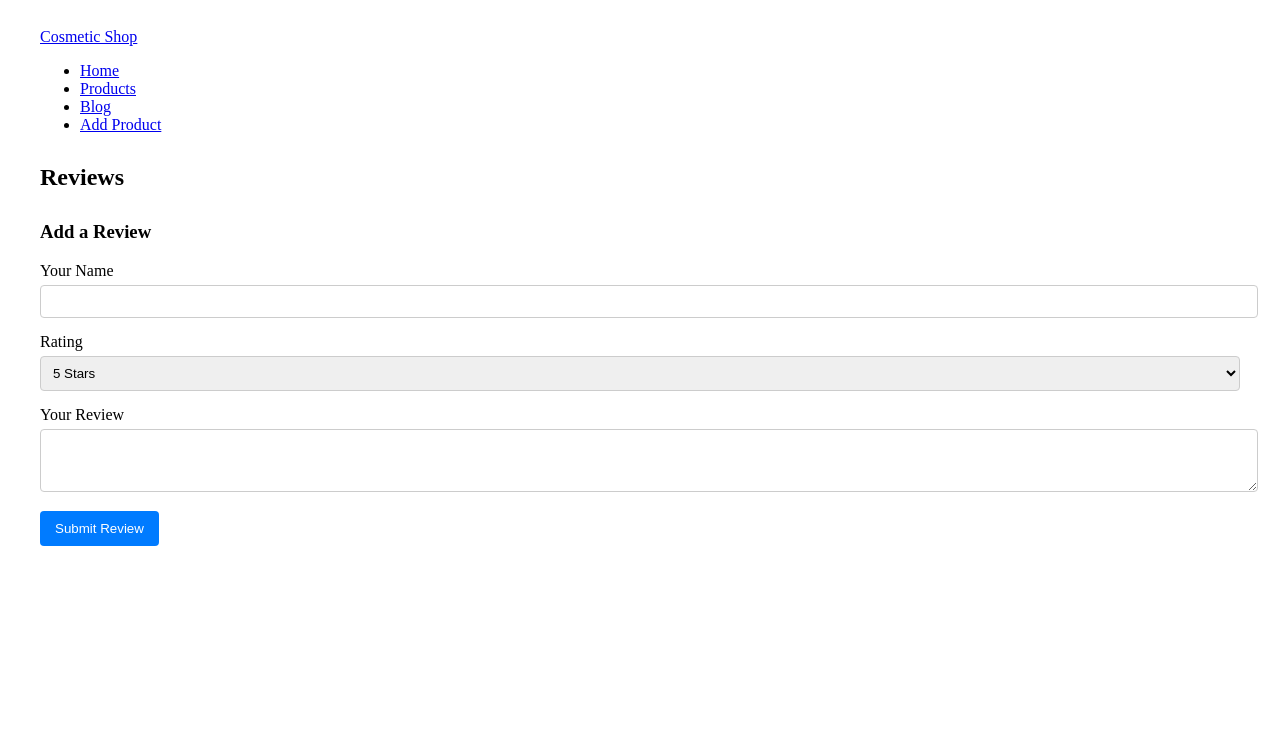
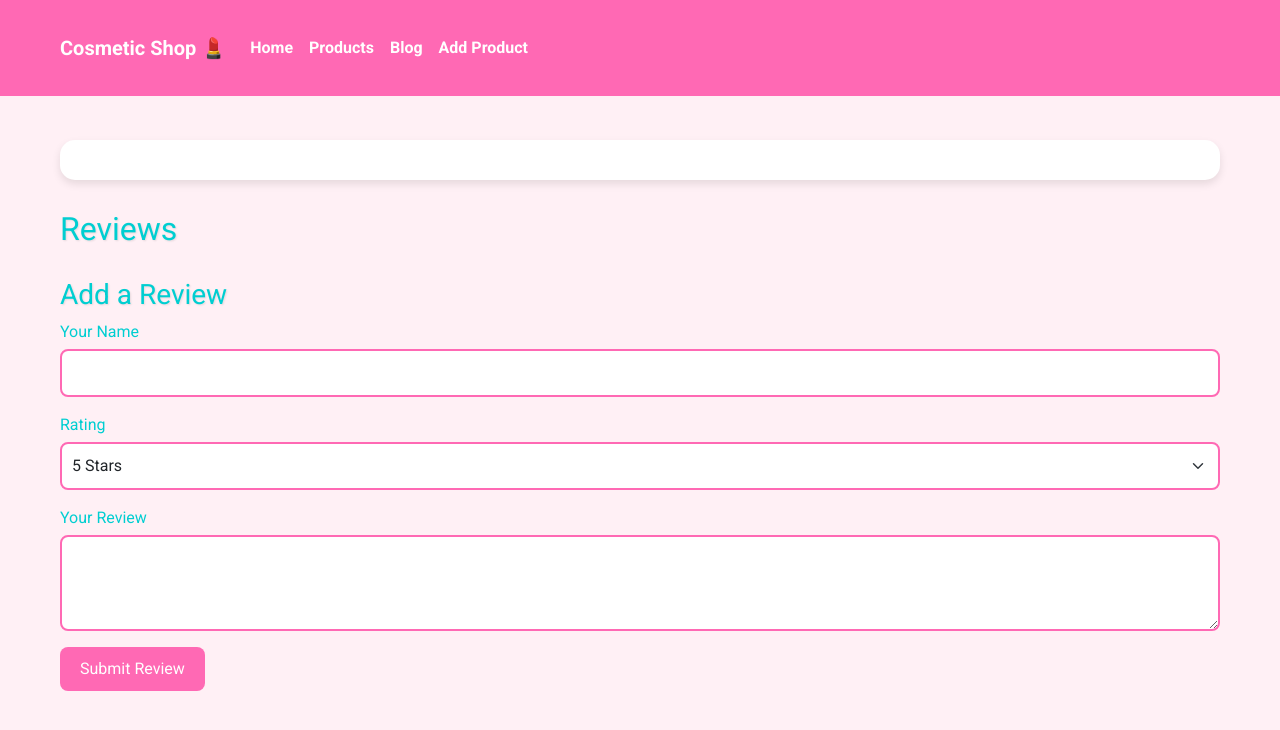
Before and after one commit to bryokn/cosmetics, a website: page products-detail.html in a window 1280 px wide. Drawn offline with nearby package versions, Linux system fonts and the light colour scheme.

Commit message:
updated css

```diff
--- a/products-detail.html
+++ b/products-detail.html
@@ -3,41 +3,56 @@
 <head>
     <meta charset="UTF-8">
     <meta name="viewport" content="width=device-width, initial-scale=1.0">
-    <title>Product Detail - Cosmetic Shop</title>
-    <link rel="stylesheet" href="styles.css">
+    <title>Product Details - Cosmetic Shop</title>
+    <link href="https://cdn.jsdelivr.net/npm/bootstrap@5.1.3/dist/css/bootstrap.min.css" rel="stylesheet">
+    <link href="https://fonts.googleapis.com/css2?family=Roboto:wght@400;700&display=swap" rel="stylesheet">
+    <link href="styles.css" rel="stylesheet">
 </head>
 <body>
-    <div class="container">
-        <nav>
-            <a href="#" class="navbar-brand">Cosmetic Shop</a>
-            <div id="navbarNav" class="collapse navbar-collapse">
-                <ul>
-                    <li><a href="index.html" class="nav-link">Home</a></li>
-                    <li><a href="products.html" class="nav-link">Products</a></li>
-                    <li><a href="blog.html" class="nav-link">Blog</a></li>
-                    <li><a href="add-product.html" class="nav-link">Add Product</a></li>
+    <nav class="navbar navbar-expand-lg navbar-light bg-light">
+        <div class="container">
+            <a class="navbar-brand" href="#">Cosmetic Shop</a>
+            <button class="navbar-toggler" type="button" data-bs-toggle="collapse" data-bs-target="#navbarNav" aria-controls="navbarNav" aria-expanded="false" aria-label="Toggle navigation">
+                <span class="navbar-toggler-icon"></span>
+            </button>
+            <div class="collapse navbar-collapse" id="navbarNav">
+                <ul class="navbar-nav">
+                    <li class="nav-item">
+                        <a class="nav-link" href="index.html">Home</a>
+                    </li>
+                    <li class="nav-item">
+                        <a class="nav-link" href="products.html">Products</a>
+                    </li>
+                    <li class="nav-item">
+                        <a class="nav-link" href="blog.html">Blog</a>
+                    </li>
+                    <li class="nav-item">
+                        <a class="nav-link" href="add-product.html">Add Product</a>
+                    </li>
                 </ul>
             </div>
-        </nav>
+        </div>
+    </nav>
 
+    <div class="container mt-4">
         <div id="productDetail">
-            <!-- Product details inserted here -->
+            <!-- Product details here -->
         </div>
 
         <h2>Reviews</h2>
         <div id="reviewList">
-            <!-- Reviews inserted here -->
+            <!-- Reviews here -->
         </div>
 
         <h3>Add a Review</h3>
         <form id="reviewForm">
-            <div>
-                <label for="username">Your Name</label>
-                <input type="text" id="username" required>
+            <div class="mb-3">
+                <label for="username" class="form-label">Your Name</label>
+                <input type="text" class="form-control" id="username" required>
             </div>
-            <div>
-                <label for="rating">Rating</label>
-                <select id="rating" required>
+            <div class="mb-3">
+                <label for="rating" class="form-label">Rating</label>
+                <select class="form-select" id="rating" required>
                     <option value="5">5 Stars</option>
                     <option value="4">4 Stars</option>
                     <option value="3">3 Stars</option>
@@ -45,14 +60,15 @@
                     <option value="1">1 Star</option>
                 </select>
             </div>
-            <div>
-                <label for="comment">Your Review</label>
-                <textarea id="comment" rows="3" required></textarea>
+            <div class="mb-3">
+                <label for="comment" class="form-label">Your Review</label>
+                <textarea class="form-control" id="comment" rows="3" required></textarea>
             </div>
-            <button type="submit">Submit Review</button>
+            <button type="submit" class="btn btn-primary">Submit Review</button>
         </form>
     </div>
 
+    <script src="https://cdn.jsdelivr.net/npm/bootstrap@5.1.3/dist/js/bootstrap.bundle.min.js"></script>
     <script src="script.js"></script>
 </body>
 </html>
--- a/script.js
+++ b/script.js
@@ -192,8 +192,6 @@ async function loadReviews(productId) {
 }
 
 
-
-
 function setupReviewForm() {
     const reviewForm = document.getElementById('reviewForm');
     reviewForm.addEventListener('submit', async (e) => {
@@ -215,6 +213,16 @@ function setupReviewForm() {
         loadReviews(productId);
         reviewForm.reset();
     });
+}
+
+function loadProductDetail() {
+    const urlParams = new URLSearchParams(window.location.search);
+    const productId = urlParams.get('id');
+    if (productId) {
+        loadProductDetails(productId);
+    } else {
+        console.error('Product ID not found in URL');
+    }
 }
 
 async function loadBlogPosts() {
--- a/styles.css
+++ b/styles.css
@@ -1,29 +1,93 @@
+:root {
+    --primary-color: #FF69B4; /* Hot Pink */
+    --secondary-color: #00CED1; /* Dark Turquoise */
+    --accent-color: #FFD700; /* Gold */
+    --background-color: #FFF0F5; /* Lavender Blush */
+    --text-color: #333333;
+}
+
+body {
+    font-family: 'Roboto', sans-serif;
+    background-color: var(--background-color);
+    color: var(--text-color);
+}
+
+.navbar {
+    background-color: var(--primary-color) !important;
+}
+
+.navbar-brand, .nav-link {
+    color: white !important;
+    font-weight: bold;
+}
+
+.nav-link:hover {
+    color: var(--accent-color) !important;
+    transform: scale(1.1);
+    transition: all 0.3s ease;
+}
+
+.container {
+    max-width: 1200px;
+    margin: 0 auto;
+    padding: 20px;
+}
+
+h1, h2, h3 {
+    color: var(--secondary-color);
+    text-shadow: 1px 1px 2px rgba(0,0,0,0.1);
+}
+
+.btn-primary {
+    background-color: var(--secondary-color);
+    border-color: var(--secondary-color);
+}
+
+.btn-primary:hover {
+    background-color: var(--accent-color);
+    border-color: var(--accent-color);
+    color: var(--text-color);
+}
+
 .product-card {
     margin-bottom: 20px;
+    transition: transform 0.3s ease;
+    border-radius: 15px;
+    overflow: hidden;
+    box-shadow: 0 4px 8px rgba(0,0,0,0.1);
+}
+
+.product-card:hover {
+    transform: translateY(-5px);
 }
 
 .product-card img {
     max-width: 100%;
     height: auto;
 }
-.container {
-    max-width: 1200px;
-    margin: 0 auto;
-    padding: 20px;
+
+.product-card .card-body {
+    background-color: white;
 }
 
 #productDetail {
+    background-color: white;
+    padding: 20px;
+    border-radius: 15px;
+    box-shadow: 0 4px 8px rgba(0,0,0,0.1);
     margin-bottom: 30px;
 }
 
 #productDetail h1 {
     margin-bottom: 20px;
+    color: var(--primary-color);
 }
 
 #productDetail img {
     max-width: 100%;
     height: auto;
     margin-bottom: 20px;
+    border-radius: 10px;
 }
 
 #productDetail p {
@@ -35,8 +99,11 @@
 }
 
 #reviewList div {
-    border-bottom: 1px solid #e0e0e0;
-    padding: 15px 0;
+    background-color: white;
+    border-radius: 10px;
+    padding: 15px;
+    margin-bottom: 15px;
+    box-shadow: 0 2px 4px rgba(0,0,0,0.05);
 }
 
 #reviewForm div {
@@ -46,31 +113,63 @@
 #reviewForm label {
     display: block;
     margin-bottom: 5px;
+    color: var(--secondary-color);
 }
 
 #reviewForm input,
 #reviewForm select,
 #reviewForm textarea {
     width: 100%;
-    padding: 8px;
-    border: 1px solid #ccc;
-    border-radius: 4px;
+    padding: 10px;
+    border: 2px solid var(--primary-color);
+    border-radius: 8px;
+    transition: border-color 0.3s ease;
+}
+
+#reviewForm input:focus,
+#reviewForm select:focus,
+#reviewForm textarea:focus {
+    outline: none;
+    border-color: var(--secondary-color);
 }
 
 #reviewForm button {
-    background-color: #007bff;
+    background-color: var(--primary-color);
     color: white;
-    padding: 10px 15px;
+    padding: 10px 20px;
     border: none;
-    border-radius: 4px;
+    border-radius: 8px;
     cursor: pointer;
+    transition: background-color 0.3s ease;
 }
 
 #reviewForm button:hover {
-    background-color: #0056b3;
+    background-color: var(--secondary-color);
 }
+
 .product-image {
     max-width: 100%;
     height: auto;
     margin-bottom: 20px;
+    border-radius: 10px;
+    box-shadow: 0 4px 8px rgba(0,0,0,0.1);
 }
+
+/* Add some fun elements */
+.navbar-brand::after {
+    content: " 💄";
+}
+
+.card-title::after {
+    content: " ✨";
+}
+
+@keyframes float {
+    0% { transform: translateY(0px); }
+    50% { transform: translateY(-10px); }
+    100% { transform: translateY(0px); }
+}
+
+.product-card {
+    animation: float 5s ease-in-out infinite;
+}
```
Also changed, not shown: blog.html (+1 -0 lines), index.html (+1 -0 lines), products.html (+1 -0 lines).
